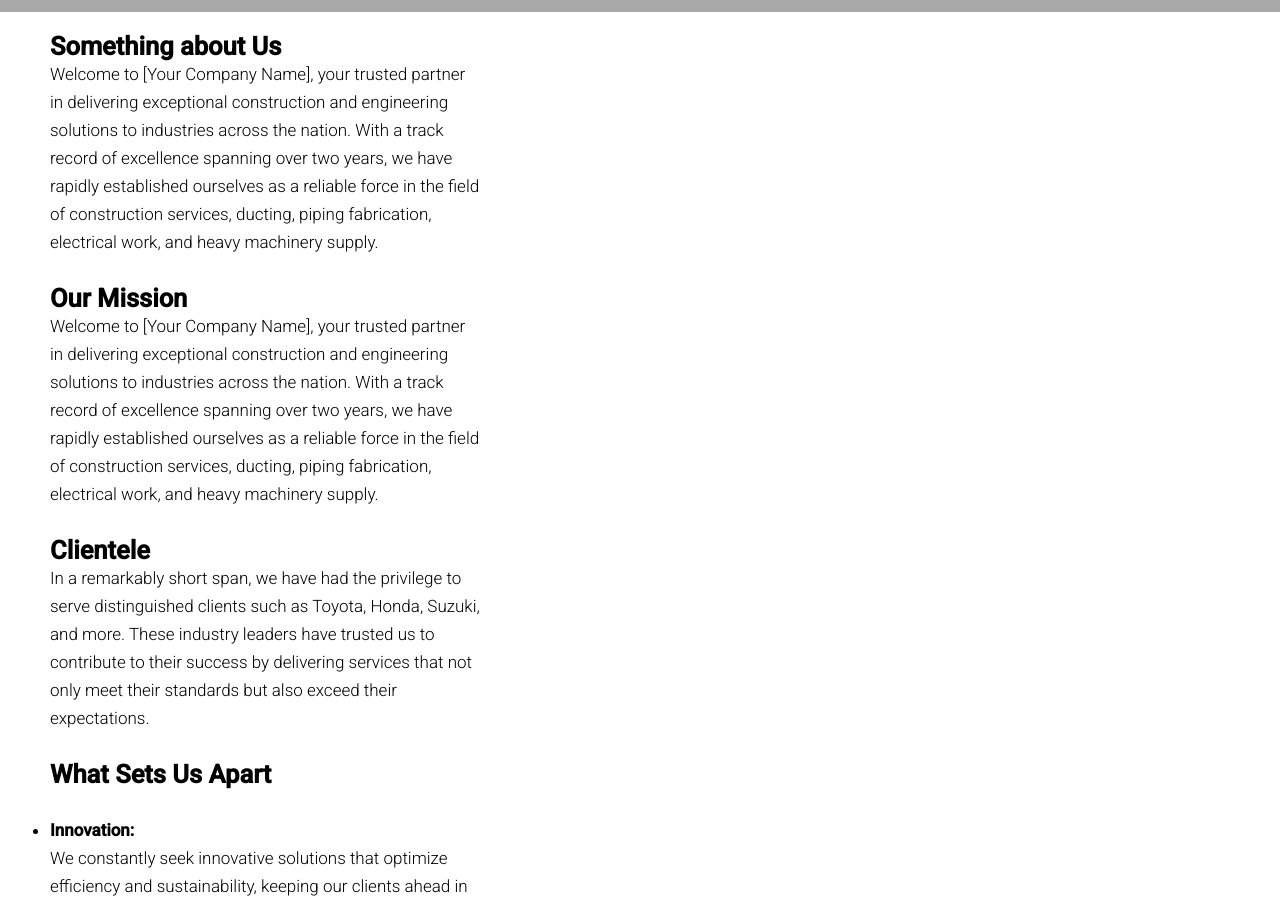
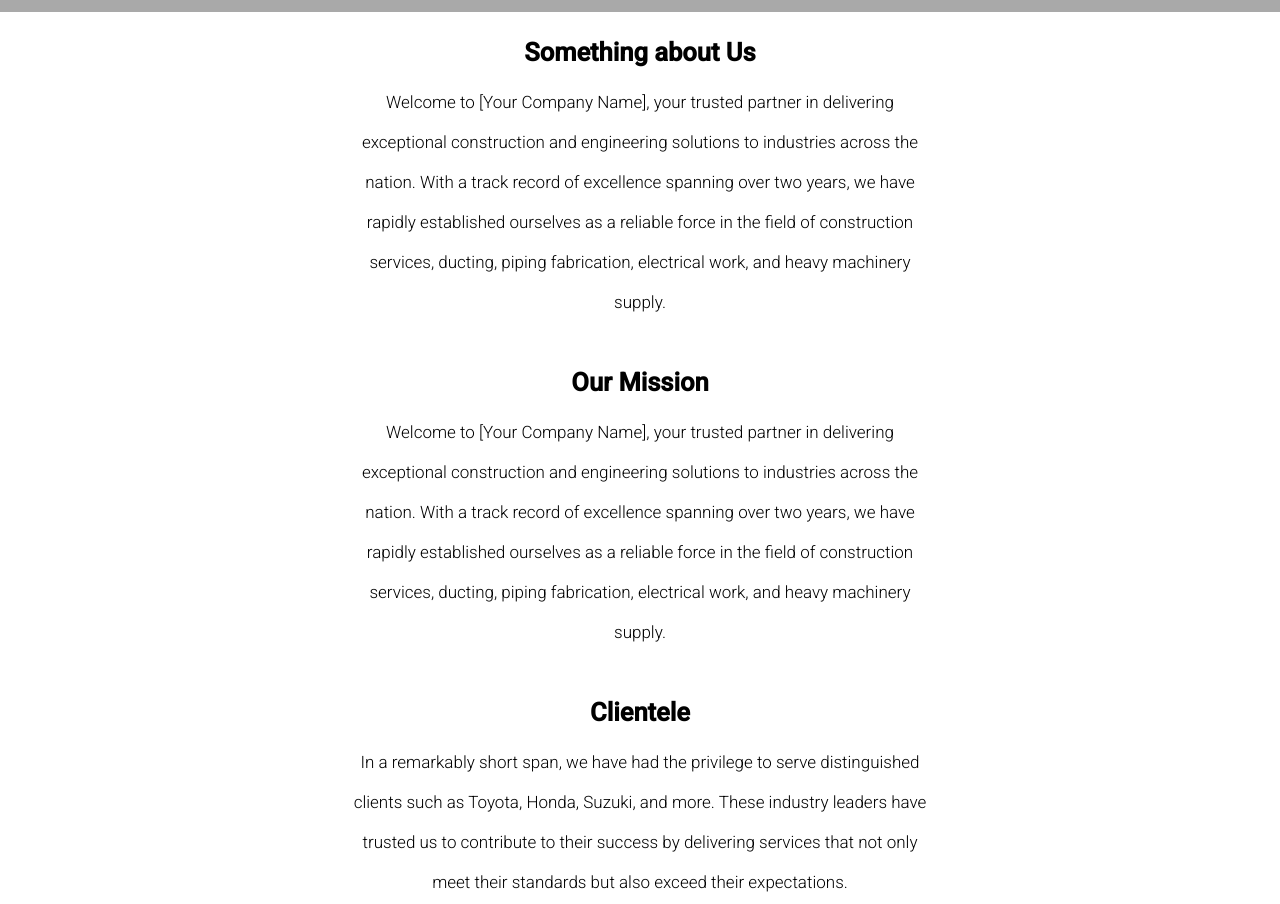
Before and after one commit to Himanshu-0506/AQ.Engineering-Services, a plain HTML site: page AboutUs.html in a window 1280 px wide. Shown: the part 48-952 px from the top of the page. Drawn offline with Linux system fonts and the light colour scheme.

Commit message:
About done

```diff
--- a/About-Us.css
+++ b/About-Us.css
@@ -14,8 +14,21 @@ body
 }
 
 .aboutus-content{
-  padding: 20px 800px 50px 50px;
-  line-height: 1.75rem;
+  padding: 20px 350px 50px 350px;
+  line-height: 2.5rem;
+  text-align: center;
+}
+
+.aboutus-content li{
+  list-style: none;
+}
+
+.aboutus-content ul p{
+  padding: 0 200px 0 200px;
+}
+
+.aboutus-content h2{
+  margin-bottom: 10px;
 }
 
 .nav-bar{
```
